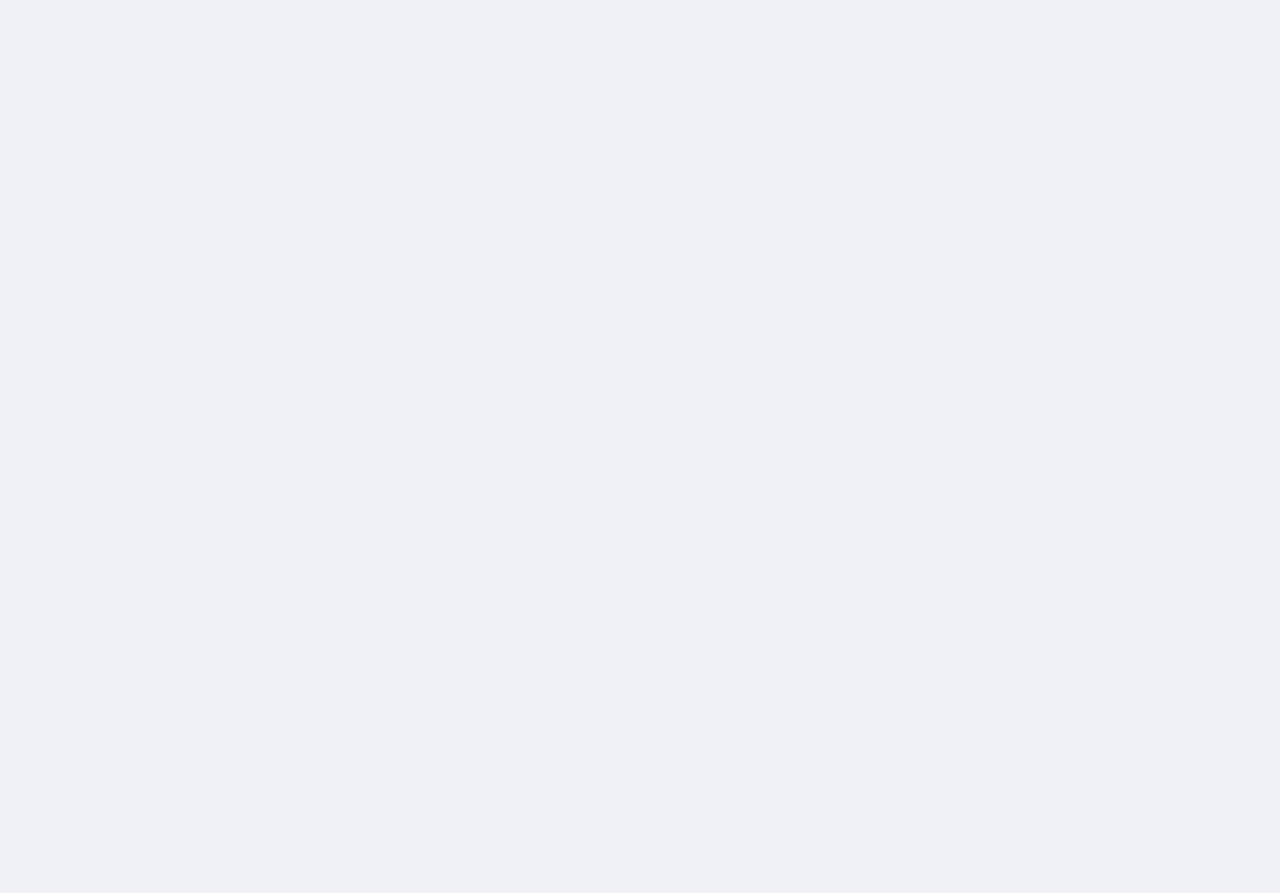
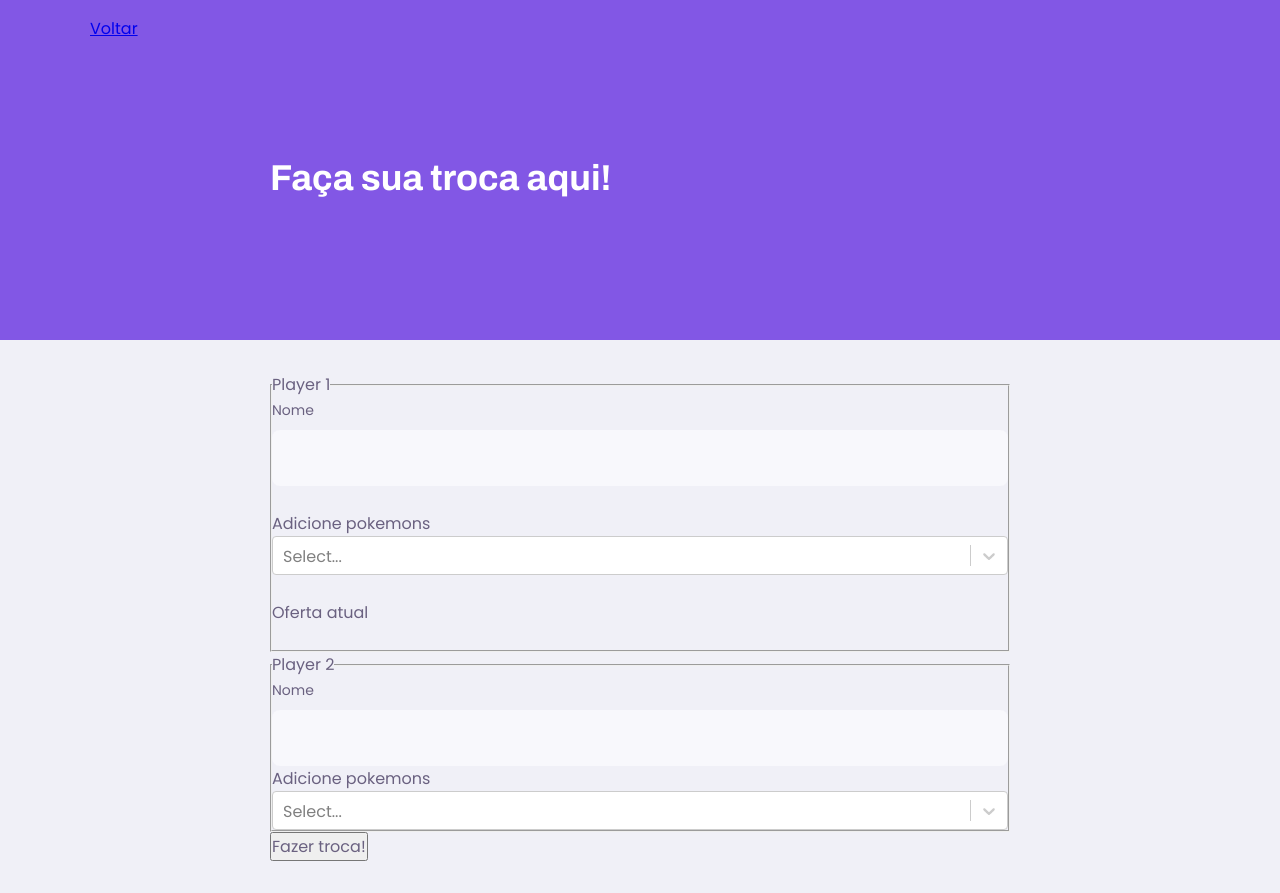
Before and after one commit to carolinaferreira/poketrader-app, a React (Create React App) app: page /trade in a window 1280 px wide. Before the commit the page ends 800 px from the top, so only its background shows below. Built offline with nearby package versions, Linux system fonts and the light colour scheme.

Commit message:
:construction: [WIP] TradeList page

```diff
--- /dev/null
+++ b/src/pages/TradeForm/index.tsx
@@ -0,0 +1,152 @@
+import React, { useState, useEffect, FormEvent } from 'react';
+import PageHeader from '../../components/PageHeader';
+import AsyncSelect from 'react-select/async';
+import Input from '../../components/Input';
+import api from '../../services/api';
+import './styles.css';
+import { useHistory } from 'react-router-dom';
+import { Pokemon } from '../../components/TradeItem';
+import { FontAwesomeIcon } from '@fortawesome/react-fontawesome';
+import { library } from '@fortawesome/fontawesome-svg-core'
+import { faTrashAlt } from '@fortawesome/free-solid-svg-icons'
+
+library.add(faTrashAlt)
+
+function TradeForm(){
+    const history = useHistory();
+
+    const [player_1_name, setName] = useState('');
+    const [player_2_name] = useState('');
+
+    const [offerPlayer1, setOffer1] = useState<Array<any>>([]);
+    const [offerPlayer2, setOffer2] = useState<Array<any>>([]);
+
+    const mapOptions = (pokemons: Array<Pokemon>) => {
+        return pokemons.map(pokemon => ({label: pokemon.name, value: pokemon.name}));
+
+    }
+
+    const setPokemons1 = (pokemons: any) => {
+        if (offerPlayer1.length <= 5) {
+            console.log(offerPlayer1.length);
+            setOffer1([...offerPlayer1, pokemons[0].value]);
+        } else {
+            console.log('chegou no limite!');
+        }
+    }
+
+    const setPokemons2 = (pokemons: any) => {
+        if (offerPlayer1.length <= 5) {
+            console.log(offerPlayer2);
+            setOffer2([...offerPlayer2, pokemons[0].value]);
+        } else {
+            console.log('chegou no limite!');
+        }
+    }
+
+    const loadOptions = async (inputValue: string, callback: any) => {
+        const {data: {records}} = await api.get('/pokemons', {params: {'search[name_cont]': inputValue}});
+        callback(mapOptions(records))
+    }
+
+    function handleDelete(pokemon: any){
+        console.log(pokemon);
+    }
+
+    function handleCreateTrade(e: FormEvent){
+        e.preventDefault();
+
+        api.post('trades', {
+            player_1_name,
+            player_2_name,
+            offer_player_1: offerPlayer1,
+            offer_player_2: offerPlayer2,
+        }).then(()=>{
+            alert('Troca registrada com sucesso!')
+            history.push('/');
+        }).catch(()=> {
+            alert('Erro na troca!')
+        })
+
+        console.log(
+            player_1_name,
+            player_2_name,
+            offerPlayer1,
+            offerPlayer2,
+        )
+    }
+
+    return (
+        <div id="page-trade-list" className="container">
+            <PageHeader title="Faça sua troca aqui!">
+            </PageHeader>
+            <main>
+                <form onSubmit={handleCreateTrade}>
+                    <fieldset>
+                        <legend>Player 1</legend>
+                        <Input
+                            name="player_1_name"
+                            label="Nome"
+                            value={player_1_name}
+                            onChange={(e) => {setName(e.target.value)}}
+                        />
+                        <br/>
+                        <legend>Adicione pokemons</legend>
+                        <AsyncSelect
+                            loadOptions={loadOptions}
+                            value={[]}
+                            onChange={(pokemon) => {
+                                setPokemons1(pokemon);
+                                }
+                            }
+                            isMulti
+                        />
+                        <br/>
+                        <legend>Oferta atual</legend>
+                        <br/>
+                        {offerPlayer1.map(function(pokemon, i){
+                            return (
+                                <table>
+                                    <tbody>
+                                        <td><b>{i+=1}:</b> {pokemon}</td>
+                                        <td>
+                                            <span onClick={() => handleDelete(pokemon)}>
+                                            <FontAwesomeIcon icon="trash-alt"/>
+                                            </span>
+                                        </td>
+                                    </tbody>
+                                </table>
+                            )
+                        })}
+                    </fieldset>
+                    <fieldset>
+                        <legend>Player 2</legend>
+                        <Input
+                            name="player_2_name"
+                            label="Nome"
+                            value={player_2_name}
+                            onChange={(e) => {setName(e.target.value)}}
+                        />
+                        <legend>Adicione pokemons</legend>
+                        <AsyncSelect
+                            loadOptions={loadOptions}
+                            value={[]}
+                            onChange={(pokemon) => {
+                                setPokemons2(pokemon);
+                                }
+                            }
+                            isMulti
+                        />
+                    </fieldset>
+                    <footer>
+                        <button type="button">
+                            Fazer troca!
+                        </button>
+                    </footer>
+                </form>
+            </main>
+        </div>
+    )
+}
+
+export default TradeForm;
--- /dev/null
+++ b/src/pages/TradeForm/styles.css
@@ -0,0 +1,131 @@
+#page-trade-form{
+    width: 100vw;
+    height: 100vh;
+}
+
+#page-trade-form .page-header .header-content{
+    margin-bottom: 6.4rem;
+}
+
+#page-trade-form main{
+    background: var(--color-box-base);
+    width: 100%;
+    max-width: 74rem;
+    border-radius: 0.8rem;
+    margin: -3.2rem auto 3.2rem;
+    padding-top: 6.4rem;
+    overflow: hidden;
+}
+
+#page-trade-form main label{
+    color: var(--color-text-complement);
+}
+#page-trade-form main fieldset{
+    border: 0;
+    padding: 0 2.4rem;
+}
+
+#page-trade-form main fieldset + fieldset{
+    margin-top: 6.4rem;
+}
+
+#page-trade-form main fieldset legend{
+    font: 700 2.4rem Archivo;
+    color: var(--color-text-title);
+    margin-bottom: 2.4rem;
+    display: flex;
+    align-items: center;
+    justify-content: space-between;
+    width: 100%;
+    padding-bottom: 1.6rem;
+    border-bottom: 1px solid var(--color-line-in-white);
+}
+
+#page-trade-form main fieldset legend button{
+    background: none;
+    border: 0;
+    color: var(--color-primary);
+    font: 700 1.6rem Archivo;
+    cursor: pointer;
+    transition: color 0.2s;
+}
+
+#page-trade-form main fieldset legend button:hover{
+    color: var(--color-primary-dark)
+}
+
+#page-trade-form main fieldset .input-block + .textarea-block,
+#page-trade-form main fieldset .select-block + .input-block {
+    margin-top: 2.4rem;
+}
+
+#page-trade-form main footer{
+    padding: 4rem 2.4rem;
+    background: var(--color-box-footer);
+    border-top: 1px solid var(--color-line-in-white);
+    margin-top: 6.4rem;
+}
+
+#page-trade-form main footer p {
+    display: flex;
+    align-items: center;
+    justify-content: center;
+    font-size: 1.4rem;
+    line-height: 2.4rem;
+    color: var(--color-text-complement);
+}
+
+#page-trade-form main footer p img{
+    margin-right: 2rem;
+}
+
+#page-trade-form main footer button{
+    width: 100%;
+    height: 5.6rem;
+    background: var(--color-secondary);
+    color: var(--color-button-text);
+    border: 0;
+    border-radius: 0.8rem;
+    cursor: pointer;
+    font: 700 1.6rem Archivo;
+    display: flex;
+    align-items: center;
+    justify-content: center;
+    text-decoration: none;
+    transition: background-color 0.2s;
+    margin-top: 3.2rem;
+}
+
+#page-trade-form main footer button:hover{
+    background: var(--color-secondary-dark);
+}
+
+@media (min-width: 700px){
+    #page-trade-form{
+        max-width: 100vw;
+    }
+
+    #page-trade-form .page-header .header-content{
+        margin-bottom: 0;
+    }
+
+    #page-trade-form main fieldset{
+        padding: 0 6.4rem;
+    }
+
+    #page-trade-form main footer{
+        padding: 4.0rem 6.4rem;
+        display: flex;
+        align-items: center;
+        justify-content: space-between;
+    }
+
+    #page-trade-form main footer p{
+        justify-content: space-between;
+    }
+
+    #page-trade-form main footer button{
+        width: 20rem;
+        margin-top: 0;
+    }
+}
--- a/src/routes.tsx
+++ b/src/routes.tsx
@@ -2,12 +2,14 @@ import React from 'react';
 import { BrowserRouter, Route} from 'react-router-dom';
 import Landing from './pages/Landing';
 import TradeList from './pages/TradeList';
+import TradeForm from './pages/TradeForm';
 
 function Routes(){
     return (
         <BrowserRouter>
             <Route path="/" exact component={Landing}/>
             <Route path="/trades-history" component={TradeList}/>
+            <Route path="/trade" component={TradeForm}/>
         </BrowserRouter>
     )
 }
```
Also changed, not shown: 1 other file (tests, documents, lock files or other folders).
